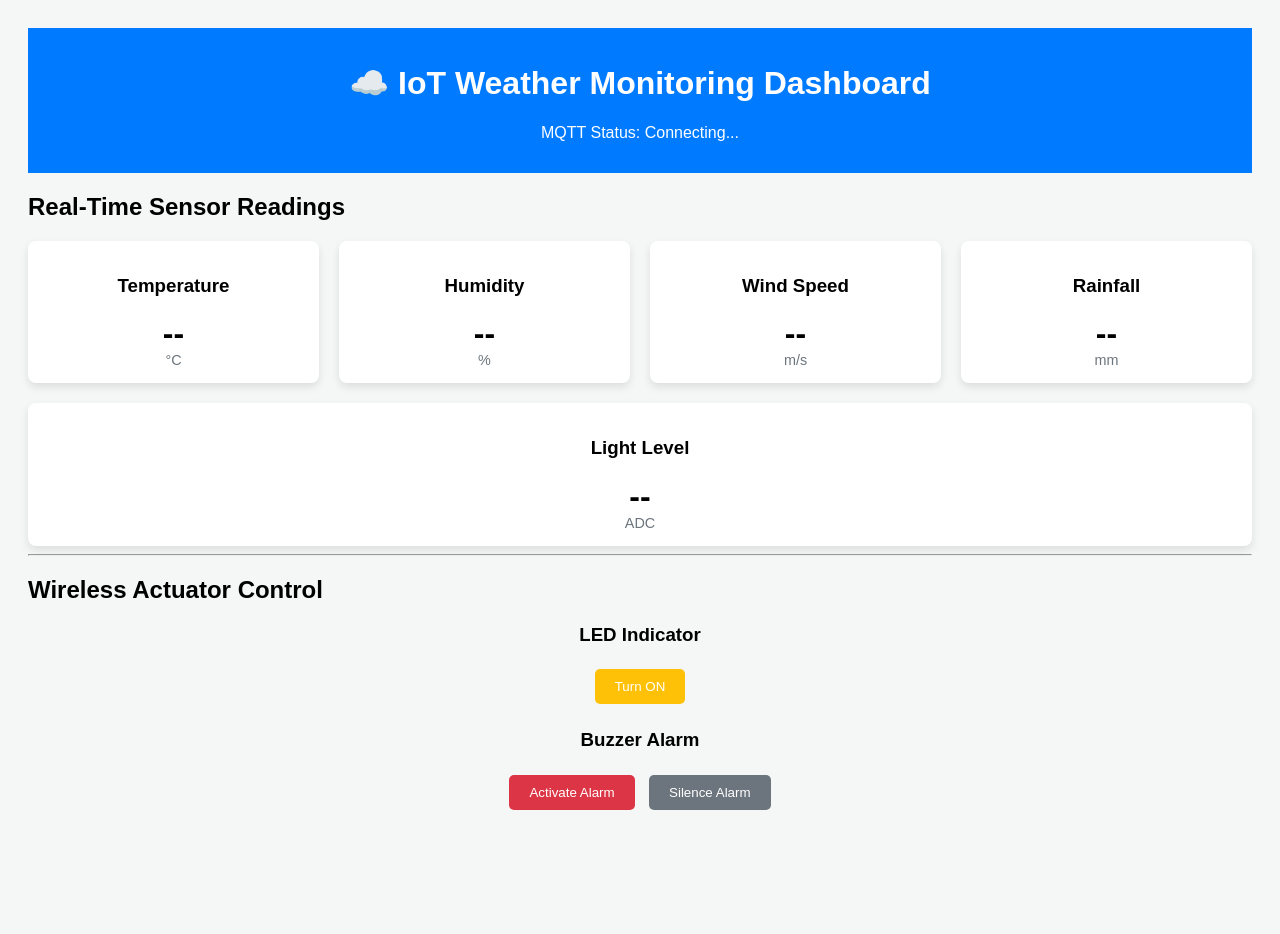
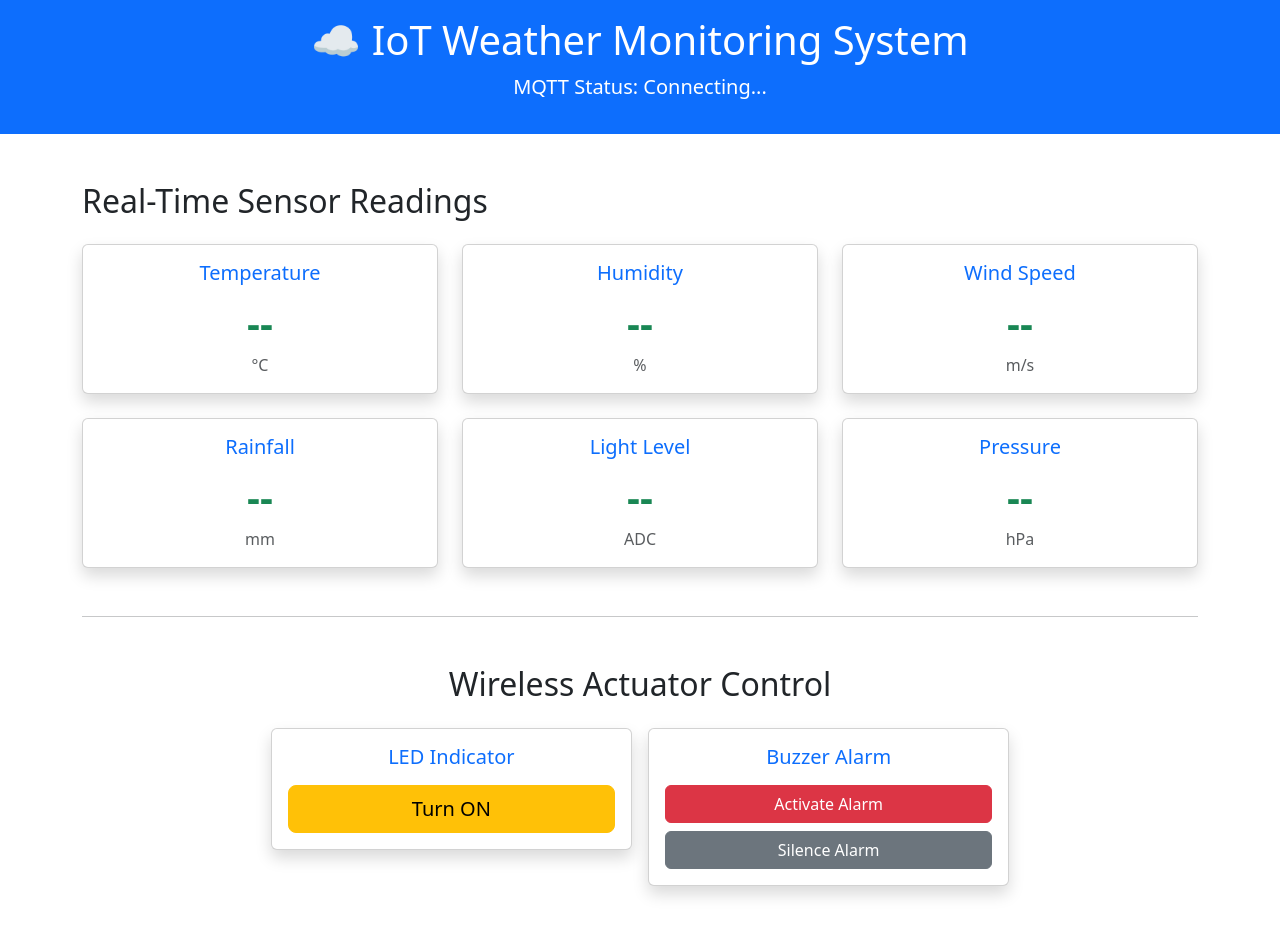
Before and after one commit to miguelrumbines/weather-dashboard-cpe102, a plain HTML site: page index.html in a window 1280 px wide. Before the commit the page ends 843 px from the top, so only its background shows below. Drawn offline with nearby package versions, Linux system fonts and the light colour scheme; a script that the page names is missing.

Commit message:
Add files via upload

```diff
--- a/dashboard.js
+++ b/dashboard.js
@@ -11,9 +11,9 @@ var password = "Trialxtreme3";
 
 // --- MQTT Topics (MUST match ESP32 code exactly) ---
 const GROUP_ID = "GROUP_MIGOL";
-const DATA_TOPIC = "esp32/weather/data/" + GROUP_ID;
-const LED_CONTROL_TOPIC = "esp32/control/led/" + GROUP_ID;
-const BUZZER_CONTROL_TOPIC = "esp32/control/buzzer/" + GROUP_ID;
+const DATA_TOPIC = "esp32/weather/data/GROUP_MIGOL";
+const LED_CONTROL_TOPIC = "esp32/control/led/GROUP_MIGOL";
+const BUZZER_CONTROL_TOPIC = "esp32/control/buzzer/GROUP_MIGOL";
 
 // Initialize MQTT Client
 var client = new Paho.MQTT.Client(hostname, Number(port), "/mqtt", clientId);
@@ -54,11 +54,14 @@ function onMessageArrived(message) {
             var data = JSON.parse(message.payloadString);
 
             // Update the HTML display elements
-            document.getElementById("temp-val").innerText = data.temp ? data.temp.toFixed(1) : '--';
-            document.getElementById("hum-val").innerText = data.hum ? data.hum.toFixed(1) : '--';
-            document.getElementById("wind-val").innerText = data.wind ? data.wind.toFixed(2) : '--';
-            document.getElementById("rain-val").innerText = data.rain ? data.rain.toFixed(2) : '--';
-            document.getElementById("light-val").innerText = data.light;
+            document.getElementById("temp-val").innerText = data.temp !== undefined ? data.temp.toFixed(1) : '--';
+            document.getElementById("hum-val").innerText = data.hum !== undefined ? data.hum.toFixed(1) : '--';
+            document.getElementById("wind-val").innerText = data.wind !== undefined ? data.wind.toFixed(2) : '--';
+            document.getElementById("rain-val").innerText = data.rain !== undefined ? data.rain.toFixed(2) : '--';
+            document.getElementById("light-val").innerText = data.light !== undefined ? data.light : '--';
+
+            // ✅ New Pressure card update
+            document.getElementById("pressure-val").innerText = data.pressure !== undefined ? data.pressure.toFixed(1) : '--';
 
         } catch (e) {
             console.error("Error parsing JSON payload:", e);
--- a/index.html
+++ b/index.html
@@ -4,52 +4,121 @@
     <meta charset="UTF-8">
     <meta name="viewport" content="width=device-width, initial-scale=1.0">
     <title>IoT Weather Monitoring Dashboard</title>
+
+    <link href="https://cdn.jsdelivr.net/npm/bootstrap@5.3.3/dist/css/bootstrap.min.css" rel="stylesheet">
+
     <script src="https://cdnjs.cloudflare.com/ajax/libs/paho-mqtt/1.0.1/mqttws31.min.js" type="text/javascript"></script>
+
     <style>
-        body { font-family: Arial, sans-serif; background-color: #f4f7f6; padding: 20px; }
-        header { background-color: #007bff; color: white; padding: 15px; text-align: center; }
-        .card-container { display: flex; flex-wrap: wrap; gap: 20px; margin-top: 20px; }
-        .gauge-card { background-color: white; border-radius: 8px; box-shadow: 0 4px 8px rgba(0, 0, 0, 0.1); padding: 15px; text-align: center; flex: 1 1 200px; }
-        .reading { font-size: 2em; font-weight: bold; }
-        .unit { color: #6c757d; font-size: 0.9em; }
-        .control-item { margin-top: 20px; text-align: center; }
-        .control-button { padding: 10px 20px; margin: 5px; border: none; border-radius: 5px; color: white; cursor: pointer; }
-        #led-button.off { background-color: #ffc107; }
-        #led-button.on { background-color: #28a745; }
-        .alert { background-color: #dc3545; }
-        .silent { background-color: #6c757d; }
+        .reading {
+            font-size: 2.5rem;
+            font-weight: 700;
+            color: #198754; /* Bootstrap success green */
+        }
+        .card-title {
+            color: #0d6efd; /* Bootstrap primary blue */
+        }
     </style>
 </head>
 <body>
-    <header>
-        <h1>☁️ IoT Weather Monitoring Dashboard</h1>
-        <p id="status-msg">MQTT Status: Connecting...</p>
+    <header class="bg-primary text-white p-3 text-center">
+        <h1>☁️ IoT Weather Monitoring System</h1>
+        <p class="lead" id="status-msg">MQTT Status: Connecting...</p>
     </header>
 
-    <main>
-        <h2>Real-Time Sensor Readings</h2>
-        <div class="card-container">
-            <div class="gauge-card"><h3>Temperature</h3><div class="reading" id="temp-val">--</div><div class="unit">°C</div></div>
-            <div class="gauge-card"><h3>Humidity</h3><div class="reading" id="hum-val">--</div><div class="unit">%</div></div>
-            <div class="gauge-card"><h3>Wind Speed</h3><div class="reading" id="wind-val">--</div><div class="unit">m/s</div></div>
-            <div class="gauge-card"><h3>Rainfall</h3><div class="reading" id="rain-val">--</div><div class="unit">mm</div></div>
-            <div class="gauge-card"><h3>Light Level</h3><div class="reading" id="light-val">--</div><div class="unit">ADC</div></div>
-        </div>
+    <main class="container my-5">
+        <section id="monitoring">
+            <h2 class="mb-4">Real-Time Sensor Readings</h2>
 
-        <hr>
+            <div class="row row-cols-1 row-cols-md-3 g-4">
+  <div class="col">
+    <div class="card shadow h-100">
+      <div class="card-body text-center">
+        <h5 class="card-title">Temperature</h5>
+        <div class="reading" id="temp-val">--</div>
+        <div class="unit text-muted">°C</div>
+      </div>
+    </div>
+  </div>
 
-        <h2>Wireless Actuator Control</h2>
-        <div class="control-item">
-            <h3>LED Indicator</h3>
-            <button class="control-button off" id="led-button" onclick="toggleLED()">Turn ON</button>
-        </div>
-        <div class="control-item">
-            <h3>Buzzer Alarm</h3>
-            <button class="control-button alert" onclick="sendBuzzerCommand('ALERT')">Activate Alarm</button>
-            <button class="control-button silent" onclick="sendBuzzerCommand('SILENCE')">Silence Alarm</button>
-        </div>
+  <div class="col">
+    <div class="card shadow h-100">
+      <div class="card-body text-center">
+        <h5 class="card-title">Humidity</h5>
+        <div class="reading" id="hum-val">--</div>
+        <div class="unit text-muted">%</div>
+      </div>
+    </div>
+  </div>
+
+  <div class="col">
+    <div class="card shadow h-100">
+      <div class="card-body text-center">
+        <h5 class="card-title">Wind Speed</h5>
+        <div class="reading" id="wind-val">--</div>
+        <div class="unit text-muted">m/s</div>
+      </div>
+    </div>
+  </div>
+
+  <div class="col">
+    <div class="card shadow h-100">
+      <div class="card-body text-center">
+        <h5 class="card-title">Rainfall</h5>
+        <div class="reading" id="rain-val">--</div>
+        <div class="unit text-muted">mm</div>
+      </div>
+    </div>
+  </div>
+
+  <div class="col">
+    <div class="card shadow h-100">
+      <div class="card-body text-center">
+        <h5 class="card-title">Light Level</h5>
+        <div class="reading" id="light-val">--</div>
+        <div class="unit text-muted">ADC</div>
+      </div>
+    </div>
+  </div>
+
+  <!-- ✅ New Pressure Card -->
+  <div class="col">
+    <div class="card shadow h-100">
+      <div class="card-body text-center">
+        <h5 class="card-title">Pressure</h5>
+        <div class="reading" id="pressure-val">--</div>
+        <div class="unit text-muted">hPa</div>
+      </div>
+    </div>
+  </div>
+</div>
+        </section>
+
+        <hr class="my-5">
+
+        <section id="control" class="text-center">
+            <h2 class="mb-4">Wireless Actuator Control</h2>
+            <div class="row justify-content-center g-3">
+
+                <div class="col-12 col-md-4">
+                    <div class="card shadow p-3">
+                        <h5 class="card-title">LED Indicator</h5>
+                        <button class="btn btn-warning btn-lg w-100 mt-2" id="led-button" onclick="toggleLED()">Turn ON</button>
+                    </div>
+                </div>
+
+                <div class="col-12 col-md-4">
+                    <div class="card shadow p-3">
+                        <h5 class="card-title">Buzzer Alarm</h5>
+                        <button class="btn btn-danger w-100 mt-2" onclick="sendBuzzerCommand('ALERT')">Activate Alarm</button>
+                        <button class="btn btn-secondary w-100 mt-2" onclick="sendBuzzerCommand('SILENCE')">Silence Alarm</button>
+                    </div>
+                </div>
+            </div>
+        </section>
     </main>
 
+    <script src="https://cdn.jsdelivr.net/npm/bootstrap@5.3.3/dist/js/bootstrap.bundle.min.js"></script>
     <script src="dashboard.js"></script>
 </body>
 </html>
```
